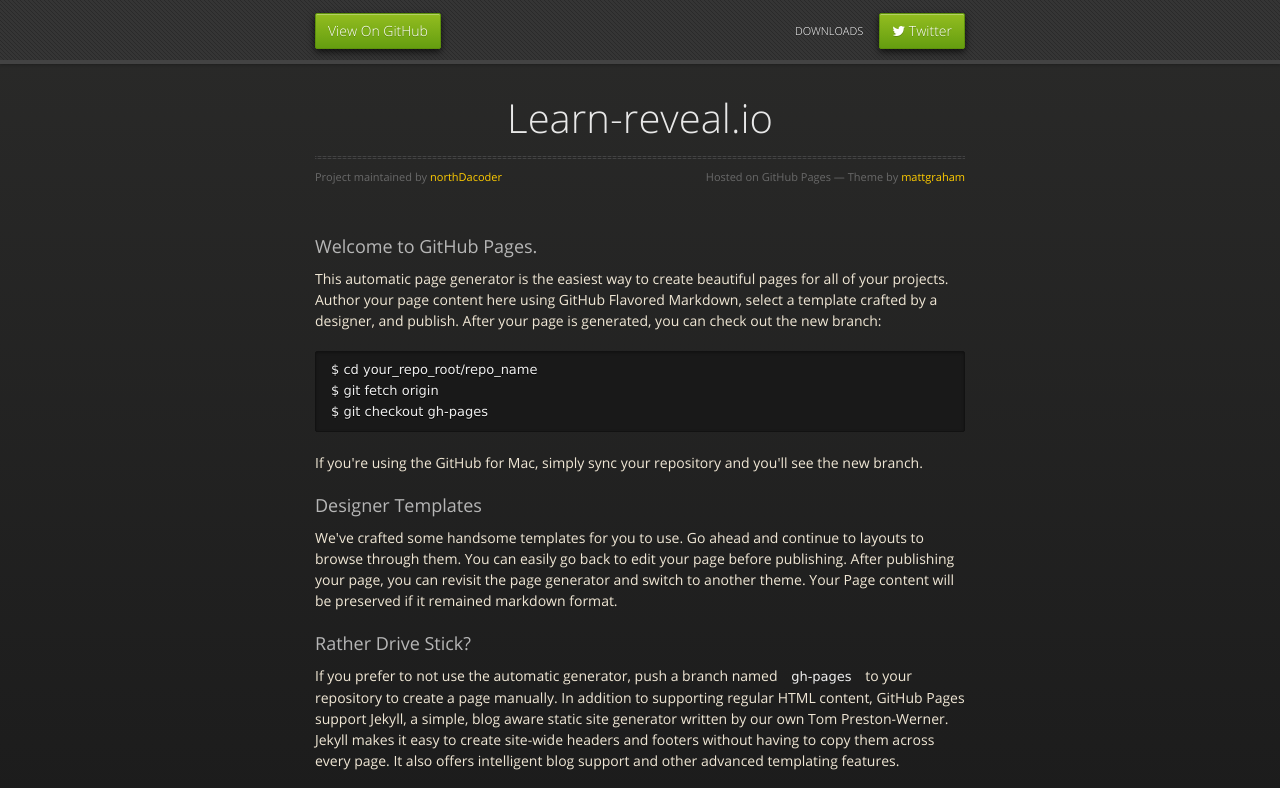
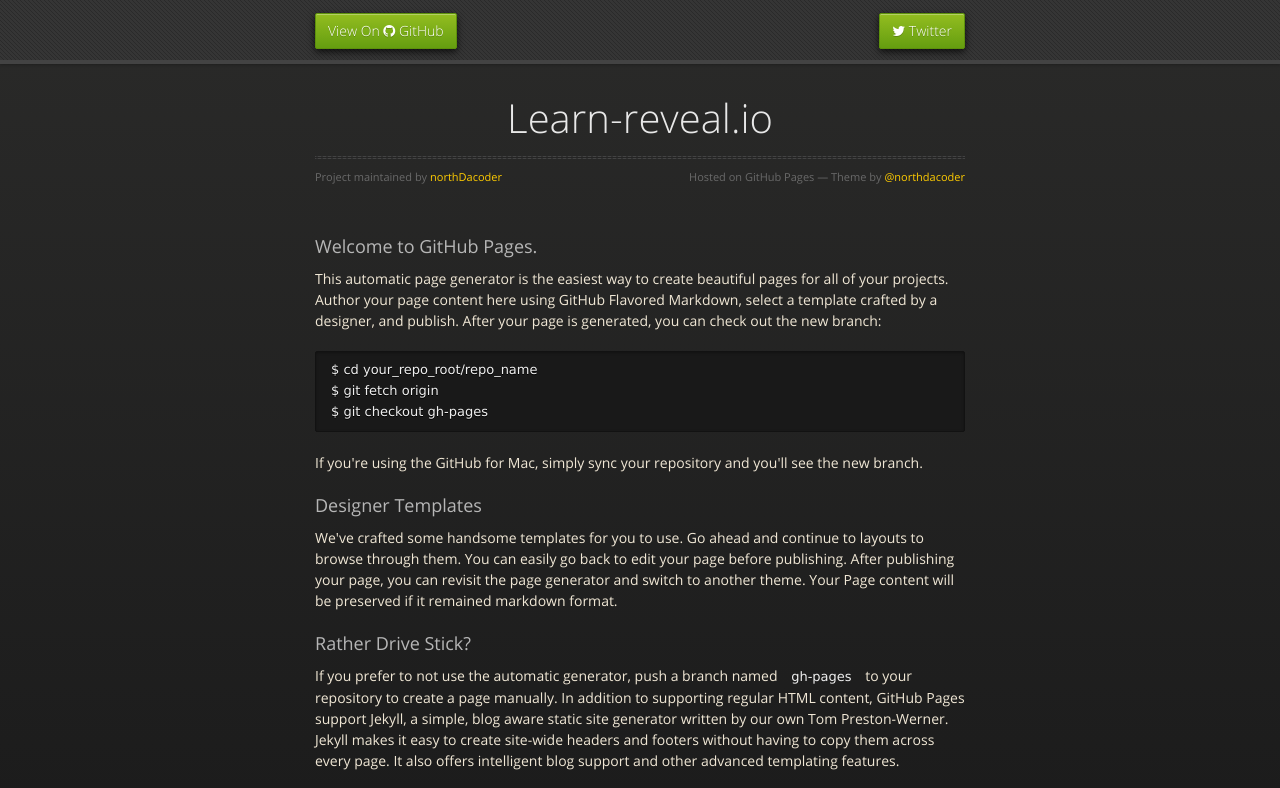
Before and after one commit to northDacoder/learn-reveal.io, a plain HTML site: page index.html in a window 1280 px wide. Shown: the top 788 px of the page. Drawn offline with nearby package versions, Linux system fonts and the light colour scheme.

Commit message:
add github icon from font awesome

```diff
--- a/index.html
+++ b/index.html
@@ -22,9 +22,8 @@
   <body>
       <div id="header">
         <nav>
-          <li class="fork"><a href="https://github.com/northDacoder/learn-reveal.io">View On GitHub</a></li>
+          <li class="fork"><a href="https://github.com/northDacoder/learn-reveal.io">View On <i class="fa fa-github"></i> GitHub</a></li>
           <li class="downloads"><a href="https://twitter.com/northdacoder"><i class="fa fa-twitter"></i> Twitter</a></li>
-          <li class="title">DOWNLOADS</li>
         </nav>
       </div><!-- end header -->
 
@@ -36,7 +35,7 @@
           <p></p>
           <hr>
           <span class="credits left">Project maintained by <a href="https://github.com/northDacoder">northDacoder</a></span>
-          <span class="credits right">Hosted on GitHub Pages &mdash; Theme by <a href="https://twitter.com/michigangraham">mattgraham</a></span>
+          <span class="credits right">Hosted on GitHub Pages &mdash; Theme by <a href="https://twitter.com/northdacoder">@northdacoder</a></span>
         </div>
 
         <h3>
```
